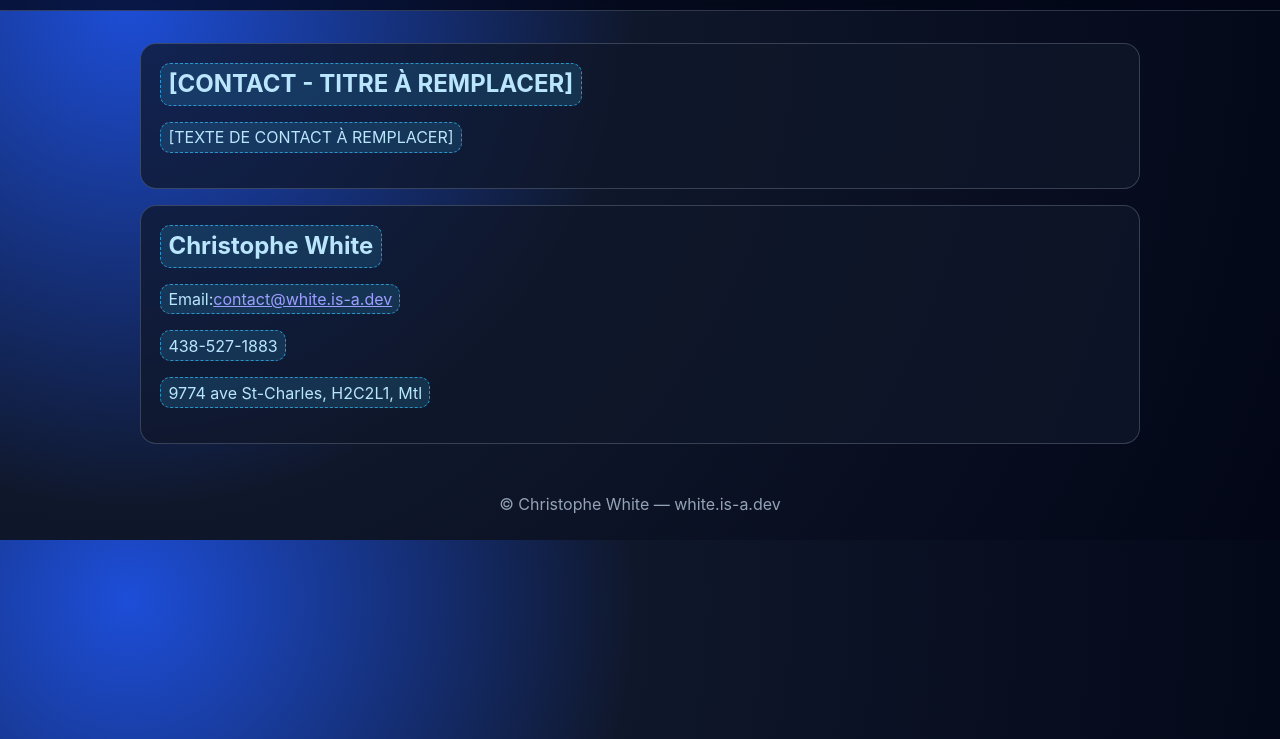
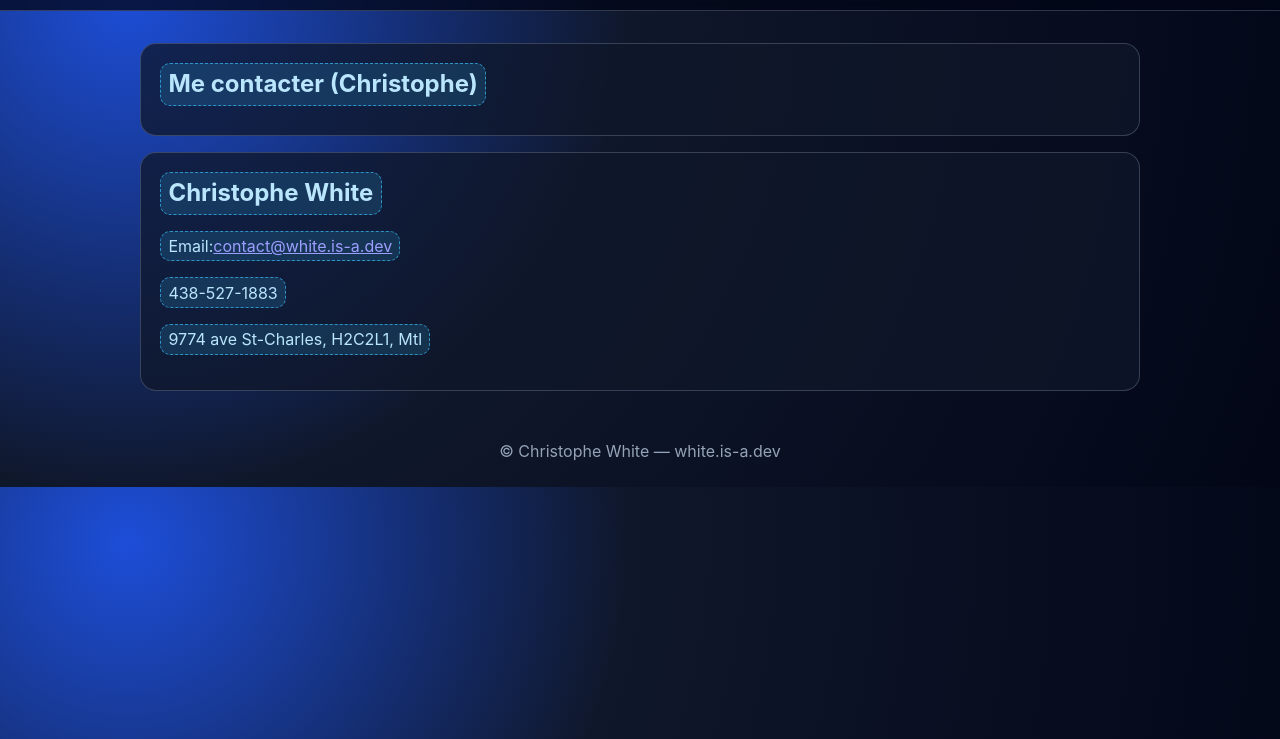
Before and after one commit to gnof-the-shark/whiteweb, a plain HTML site: page contacter.html in a window 1280 px wide. Shown: the part 61-800 px from the top of the page. Drawn offline with Linux system fonts and the light colour scheme.

Commit message:
Update contact section text and link

```diff
--- a/contacter.html
+++ b/contacter.html
@@ -12,15 +12,14 @@
       <nav aria-label="Navigation principale">
         <a href="index.html">Accueil</a>
         <a href="nouvelles.html">Nouvelles</a>
-        <a href="contacter.html" aria-current="page">Contacter les autres</a>
+        <a href="contacter.html" aria-current="page">Me contacter</a>
         <a href="apropos.html">À propos</a>
       </nav>
     </header>
 
     <main>
       <section>
-        <h2><span class="placeholder">[CONTACT - TITRE À REMPLACER]</span></h2>
-        <p><span class="placeholder">[TEXTE DE CONTACT À REMPLACER]</span></p>
+        <h2><span class="placeholder">Me contacter (Christophe)</span></h2>
       </section>
 
       <section>
```
